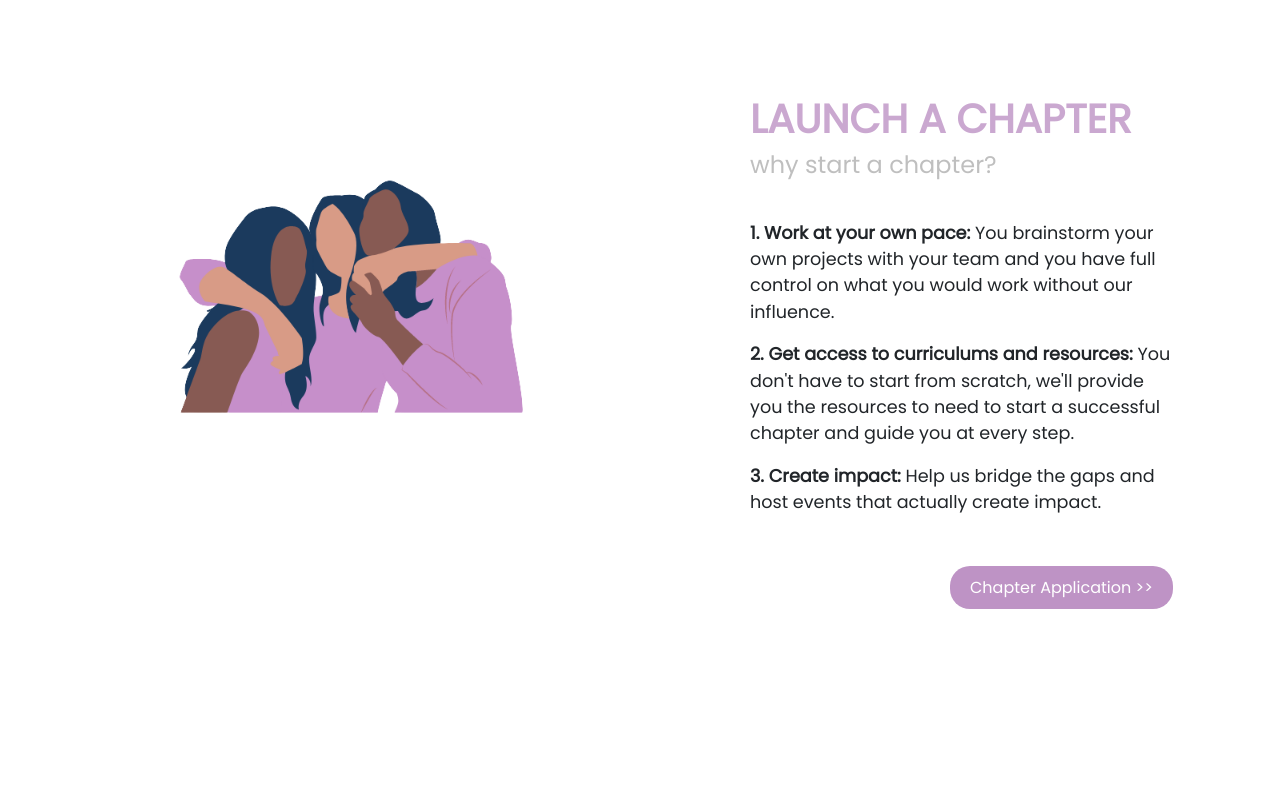
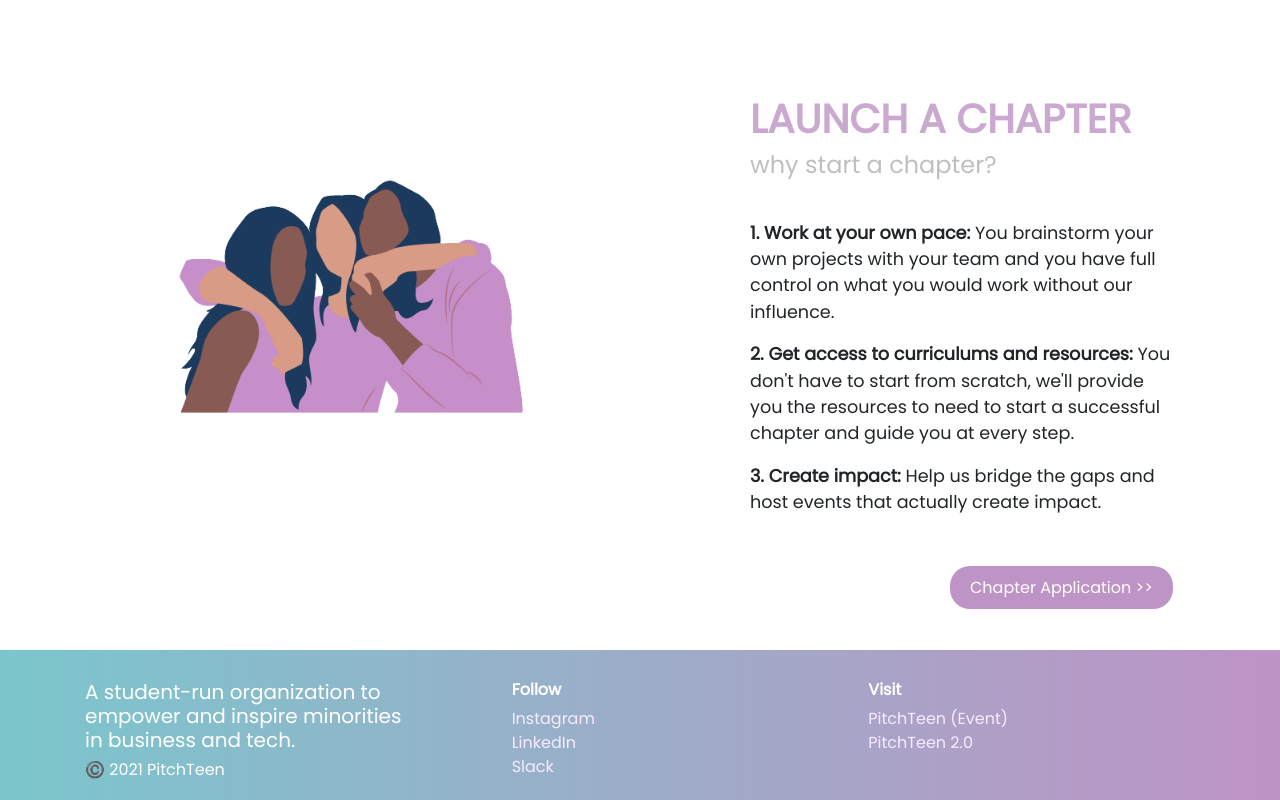
Before and after one commit to pitchteen/pitchteen-test, a plain HTML site: page index.html in a window 1280 px wide. Shown: the part 2092-2892 px from the top of the page. Before the commit the page ends 2701 px from the top, so only its background shows below. Drawn offline with nearby package versions, Linux system fonts and the light colour scheme.

Commit message:
added footer

```diff
--- a/index.html
+++ b/index.html
@@ -7,6 +7,7 @@
   <link rel="stylesheet" href="style.css">
   <link rel="stylesheet" href="https://stackpath.bootstrapcdn.com/bootstrap/4.3.1/css/bootstrap.min.css" integrity="sha384-ggOyR0iXCbMQv3Xipma34MD+dH/1fQ784/j6cY/iJTQUOhcWr7x9JvoRxT2MZw1T" crossorigin="anonymous">
   <link rel="preconnect" href="https://fonts.gstatic.com">
+  <link rel="icon" href="images/favicon.png" type="image/png">
   <link rel="stylesheet" href="https://maxcdn.bootstrapcdn.com/bootstrap/4.0.0/css/bootstrap.min.css" integrity="sha384-Gn5384xqQ1aoWXA+058RXPxPg6fy4IWvTNh0E263XmFcJlSAwiGgFAW/dAiS6JXm" crossorigin="anonymous">
   <link href="https://fonts.googleapis.com/css2?family=Poppins&display=swap" rel="stylesheet">
   <link rel="icon" href="images/favicon.png" type="image/png">
@@ -106,6 +107,27 @@
     <p style="margin-bottom:60px;"><strong>3. Create impact:</strong> Help us bridge the gaps and host events that actually create impact.</p>
     <a style="margin-left: 800px;" href="..." target="_blank">Chapter Application >></a>
   </div>
+  <footer>
+    <div class="container">
+  <div class="row">
+    <div style="margin-top:30px;" class="col-sm">
+      <h5>A student-run organization to empower and inspire minorities in business and tech.</h5>
+      <h6>©️ 2021 PitchTeen</h6>
+    </div>
+    <div style="margin-top:30px; margin-left: 70px;"  class="col-sm">
+      <h6 style="font-weight:bold;">Follow</h6>
+      <a href="https://www.instagram.com/pitchteen">Instagram</a> <br>
+      <a href="https://www.linkedin.com/company/pitchteen">LinkedIn</a> <br>
+      <a href="..">Slack</a>
+    </div>
+    <div style="margin-top:30px;"  class="col-sm">
+    <h6 style="font-weight:bold;">Visit</h6>
+    <a href="#">PitchTeen (Event)</a> <br>
+    <a href="#">PitchTeen 2.0</a>
+    </div>
+  </div>
+</div>
+  </footer>
   </div>
   <script src="https://cdnjs.cloudflare.com/ajax/libs/jquery/2.1.3/jquery.min.js" charset="utf-8"></script>
   <script src="script.js" charset="utf-8"></script>
--- a/style.css
+++ b/style.css
@@ -327,3 +327,26 @@ body {
   background-color: #f1f0f7;
   color: #BE93C5;
 }
+
+footer {
+  background: #BE93C5; /* fallback for old browsersn */
+  background: -webkit-linear-gradient(to right, #7BC6CC, #BE93C5);
+  /* Chrome 10-25, Safari 5.1-6 */
+  background: linear-gradient(to right, #7BC6CC, #BE93C5);
+  /* W3C, IE 10+/ Edge, Firefox 16+, Chrome 26+, Opera 12+, Safari 7+ */
+  width: 100%;
+  height: 150px;
+  margin: 0;
+  margin-top: 50px;
+  font-family: 'Poppins', sans-serif;
+  color: white;
+}
+
+footer a {
+  color: #f9ebff;
+}
+
+footer a:hover {
+  color: #f9ebff;
+  text-decoration: underline;
+}
```
Also changed, not shown: images/favicon.png (added).
